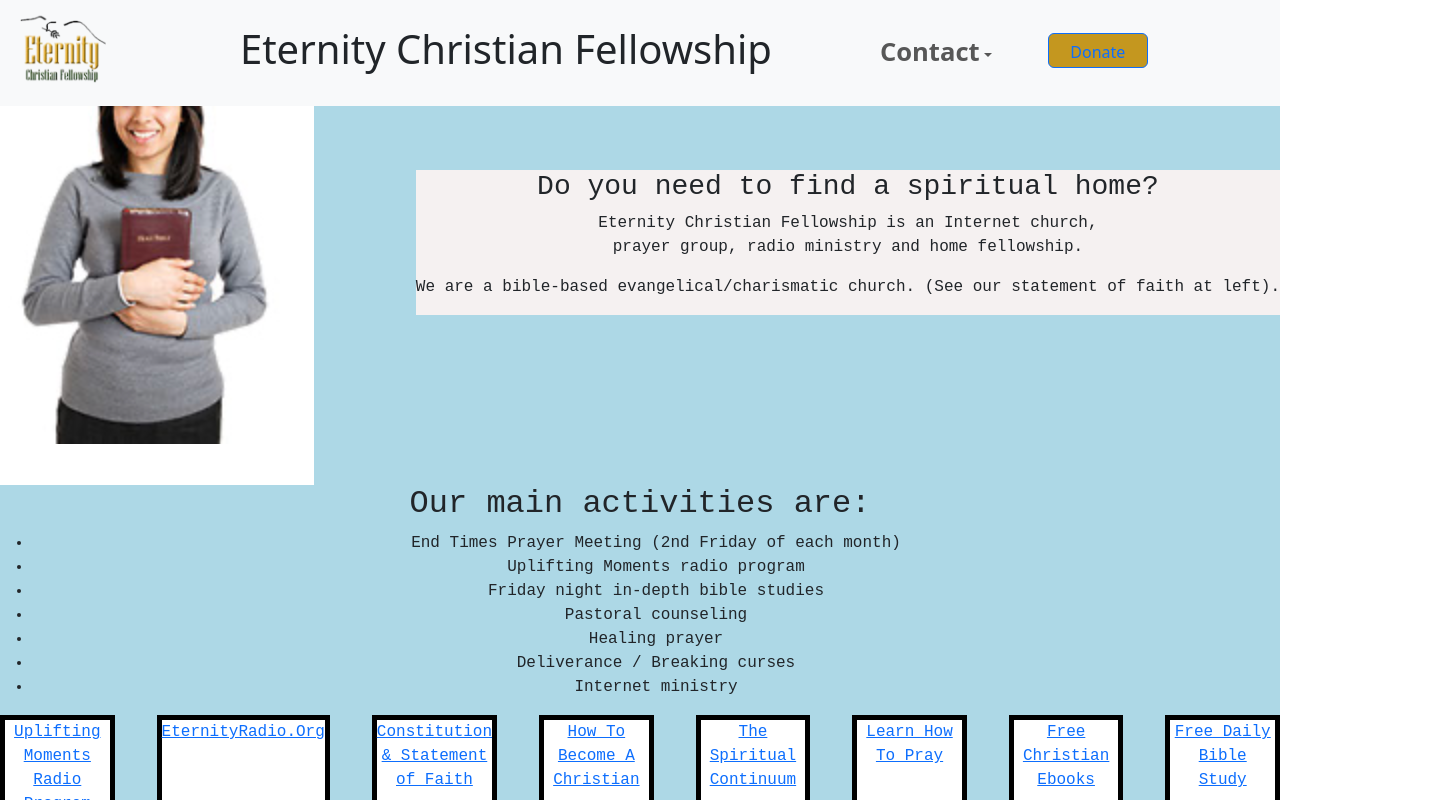
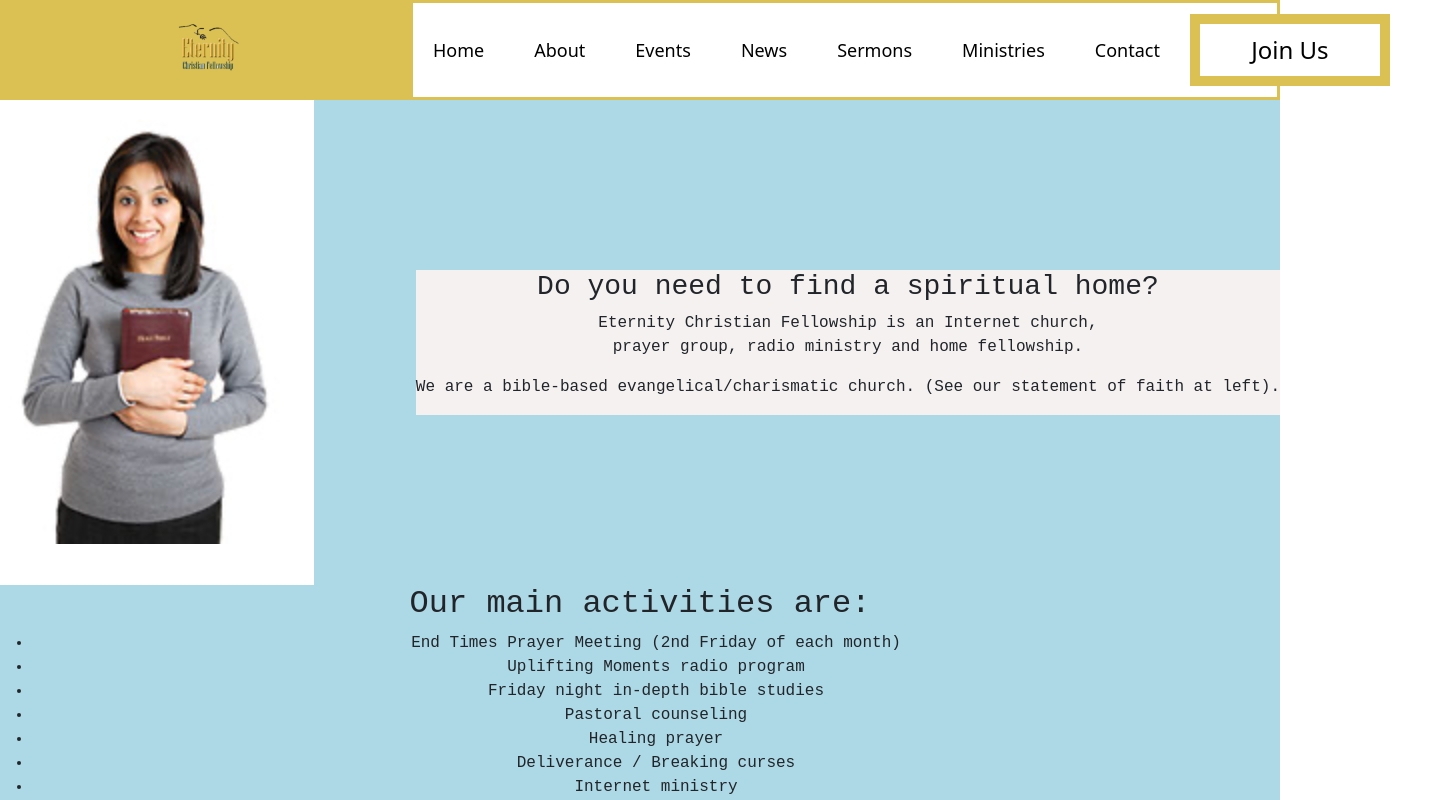
Before and after one commit to johnedmiston/ECF, a React (Create React App) app in the folder ecf-front-end/: page / in a window 1280 px wide. Shown: the top 800 px of the page, 1454 px wide, since content can reach past the window. Built offline with nearby package versions, Linux system fonts and the light colour scheme.

Commit message:
Header rebuid for new template

```diff
--- a/ecf-front-end/package.json
+++ b/ecf-front-end/package.json
@@ -12,6 +12,7 @@
     "react-bootstrap": "^2.10.9",
     "react-bootstrap-validation": "^0.1.11",
     "react-dom": "^19.0.0",
+    "react-router-dom": "^7.5.3",
     "react-scripts": "^5.0.1",
     "web-vitals": "^2.1.4"
   },
--- a/ecf-front-end/src/App.js
+++ b/ecf-front-end/src/App.js
@@ -3,11 +3,14 @@
 import Body from "./component/Body";
 import Footer from "./component/Footer";
 import "bootstrap/dist/css/bootstrap.min.css";
-
+import { BrowserRouter as Router, Route, Routes } from "react-router-dom";
 function App() {
   return (
     <div className="App">
-      <Header />
+      <Router>
+        <Header />
+        <Routes></Routes>
+      </Router>
       <Body />
       <Footer />
     </div>
--- a/ecf-front-end/src/component/Footer.css
+++ b/ecf-front-end/src/component/Footer.css
@@ -1,4 +1,3 @@
 .backgroundColor {
     background-color: black;
-    /*Testing push using commands*/
 }
--- a/ecf-front-end/src/component/Footer.js
+++ b/ecf-front-end/src/component/Footer.js
@@ -14,9 +14,9 @@
 
 function Footer() {
   return (
+    //Imported and utilized Bootstrap to rows and columns
     //fluid will stretch the component accross the screen
     //bg stands for background color
-    //imported y
     <container fluid>
       <Row className="backgroundColor text-white p-4">
         <Col>
@@ -42,6 +42,7 @@
           <p>P.O. Box 40, Rhoadesville, VA 22542</p>
         </Col>
         <Col>
+          {/*Created donation button*/}
           <a
             href="https://www.paypal.com/donate?token=cE8d4VHY8i2AYg7JOhtP4e11EuDeDkJ9cRyghJLtt_mUbmMeievM28iDObswQXXX-f-yxt_GX2Mi8fm0"
             class="btn btn-warning btn-lg active"
--- a/ecf-front-end/src/component/Header.css
+++ b/ecf-front-end/src/component/Header.css
@@ -1,28 +1,90 @@
-.div-fluid {
-    border-radius: 5px;
-}
-.top-right-container {
-    margin-left: 100px;
-}
-.mx-auto text-center h1{
-    font-size: 10vw;
-}
-.dropdown-title {
-    font-size: 2vw;
-    font-weight: 600;
-}
-.basic-nav-dropdown {
-    margin-right: 10px;
-}
+.header {
+    width: 100%;
+    height: 100px;
+    background-color: white;
+    display: flex;
+    flex-direction: row;
+    Border: solid rgb(219 193 83);
+  }
 
-.donate-btn a {
+  .header .leftHeader {
+    height: 100%;
+    display: flex;
+    align-items: center;
+    background-color:rgb(219 193 83);
+    padding-left: 170px;
+    padding-right: 170px;
+  }
+
+
+  .header .leftHeader img {
+    width: 70px;
+  }
+
+  .header .middleHeader {
+    flex: 50%;
+    height: 100%;
+    display: flex;
+    align-items: center;
+    justify-content: center;
+    gap: 10px;
+    color: black;
+  }
+
+  .header a {
+    color: black;
     text-decoration: none;
-}
+    margin: 20px;
+    font-size: 18px;
+  }
 
-#donatebtn {
-    margin-left: 40px;
-    background-color: #c4971f;
-    color: #000;
-    height: 35px;
-    width: 100px;
-}
+  .header .rightHeader {
+    height: 100%;
+    display: flex;
+    align-items: center;
+    justify-content: center;
+    padding-left: 10px;
+    padding-right: 64px;
+  }
+
+  .header .rightHeader button {
+      background-color: white;
+      padding: 11px;
+      color: black;
+      Border: solid rgb(219 193 83);
+      border-width: 10px;
+      text-decoration: none;
+      line-height: 30px;
+      font-size: 24px;
+      width: 200px;
+  }
+
+  .header .middleHeader svg {
+    font-size: 40px;
+  }
+
+  .header #open {
+    padding-left: 0px;
+  }
+  .header #open img {
+    display: none;
+  }
+
+
+  .header #close img {
+    display: inherit;
+  }
+
+  .header #open .hiddenLinks {
+    display: inherit;
+    margin-left: 30px;
+  }
+
+  .header #close .hiddenLinks { /*display none: ignore element*/
+    display: none;
+  }
+
+  .header #open a {
+    width: 70px;
+    margin: 5px;
+  }
--- a/ecf-front-end/src/component/Header.js
+++ b/ecf-front-end/src/component/Header.js
@@ -1,52 +1,47 @@
-import Container from 'react-bootstrap/Container';
-import Nav from 'react-bootstrap/Nav';
-import Navbar from 'react-bootstrap/Navbar';
-import NavDropdown from 'react-bootstrap/NavDropdown';
-import ECFlogo from './Image/ECFlogo.png';
-import { Button } from 'react-bootstrap';
-import "./Header.css"
+import React, { useState } from "react"; //usestate  is a react hook tath allos functional components to manage state.
+import Logo from "../component/Image/ECFlogo.png";
+import { Link } from "react-router-dom";
+import "../component/Header.css";
 
 function Header() {
+  //rerender const usestate, setOpenLinks function changes the state
+  //cosnt [state, setState] =useState(initialState)
+  const [openLinks, setOpenLinks] = useState(false); //use to show menu and disappear logo. We named it openlinks
+
+  //toggleNavbar function. Created for mobile button
+  const toggleNavbar = () => {
+    setOpenLinks(!openLinks);
+  };
   return (
-    <Navbar fixed="top" expand="lg" className="bg-body-tertiary">
-      <Container fluid className='div-fluid'>
-        <Navbar.Brand href="#home">
-        <img
-              src={ECFlogo}
-              width="100%"
-              height="80"
-              className="d-inline-block align-top"
-              alt="ECFlogo"
-            />
-        </Navbar.Brand>
-        <Navbar.Toggle aria-controls="basic-navbar-nav" />
-        <Navbar.Collapse id="basic-navbar-nav">
-          <Nav className="mx-auto text-center">
-          <h1>Eternity Christian Fellowship</h1>
+    <div className="header">
+      <div className="leftHeader" id={openLinks ? "open" : "close"}>
+        <img src={Logo} />
+        <div className="hiddenLinks">
+          <Link to="/">Home</Link>
+          <Link to="/about">About</Link>
+          <Link to="/menu">Events</Link>
+          <Link to="/menu">News</Link>
+          <Link to="/menu">Sermons</Link>
+          <Link to="/menu">Ministries</Link>
+          <Link to="/contact">Contact</Link>
+        </div>
+      </div>
+      <div className="middleHeader">
+        <Link to="/">Home</Link>
+        <Link to="/about">About</Link>
+        <Link to="/menu">Events</Link>
+        <Link to="/menu">News</Link>
+        <Link to="/menu">Sermons</Link>
+        <Link to="/menu">Ministries</Link>
+        <Link to="/contact">Contact</Link>
+        {/*ReorderIcon will determine when to hide icons*/}
+      </div>
 
-          <Nav className="top-right-container">
-
-
-            <NavDropdown title={<span className='dropdown-title'>Contact</span>} id="basic-nav-dropdown">
-
-              <NavDropdown.Item href="#action/3.1">Phone: +1310-844-6948 (Google voice)</NavDropdown.Item>
-              <NavDropdown.Item href="#action/3.2"> Email: eternitychurch@gmx.com </NavDropdown.Item>
-
-              <NavDropdown.Divider />
-              <NavDropdown.Item href="#action/3.4">
-              Mailing Address: P.O. Box 40, Rhoadesville, VA 22542
-              </NavDropdown.Item>
-            </NavDropdown>
-            <Nav.Link href="#link">
-            <Button className='donate-btn' id='donatebtn'>
-               <a href='https://www.paypal.com/donate?token=5XnJh_wHyiowCuoL_CCVr2f-XqgjtyX20Gx6-VvxcUGfYsl5dHuLItH9lztEBCwCZFp3eeJD9ku_7w5s'>Donate</a>
-              </Button>
-            </Nav.Link>
-            </Nav>
-          </Nav>
-        </Navbar.Collapse>
-      </Container>
-    </Navbar>
+      <div className="rightHeader">
+        {/*create join us button*/}
+        <button type="button">Join Us</button>
+      </div>
+    </div>
   );
 }
 
```
Also changed, not shown: ecf-front-end/src/component/Activities.js (+3 -4 lines), ecf-front-end/src/component/ServiceSection.js (+4 -4 lines), 1 other file (tests, documents, lock files or other folders).
